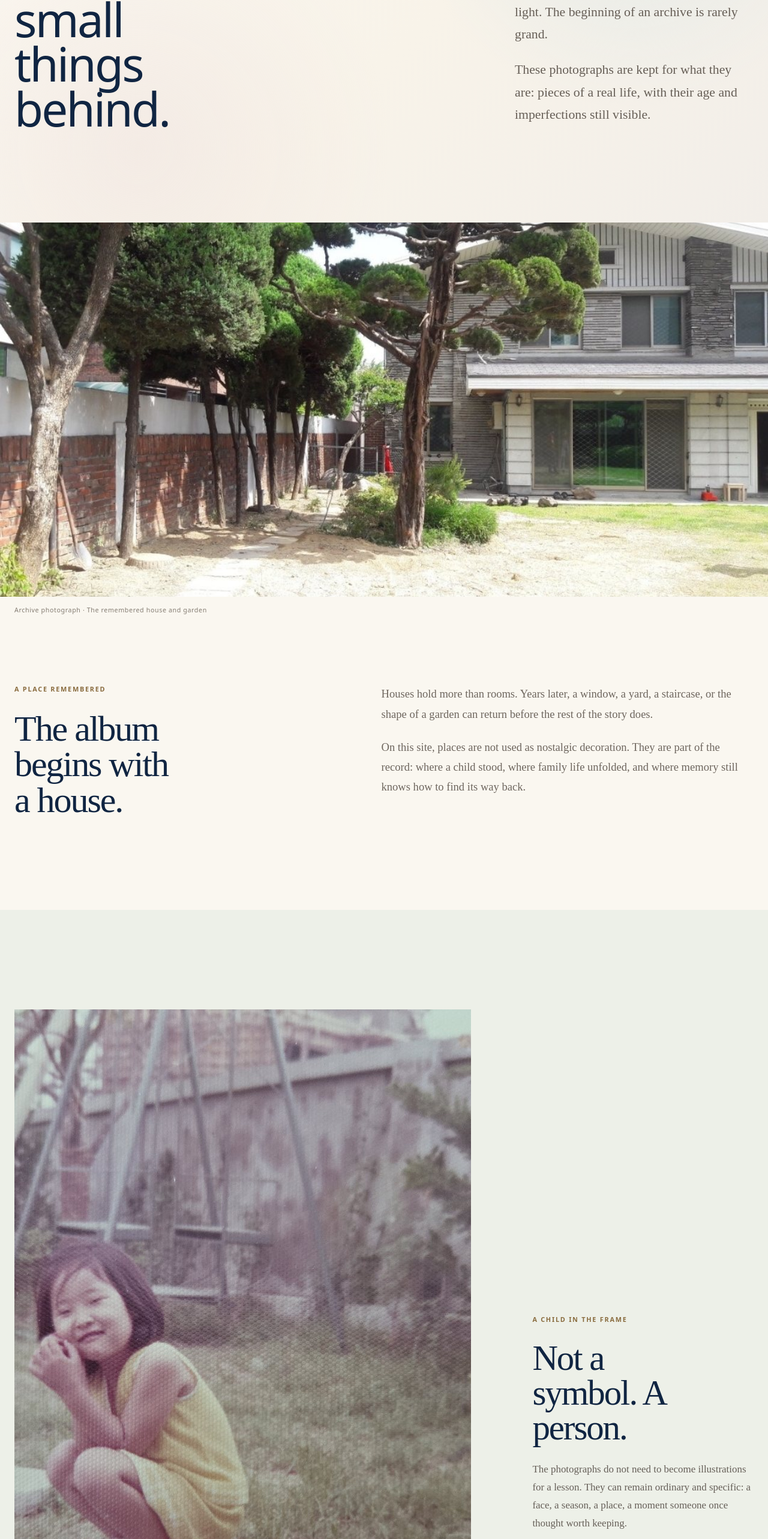
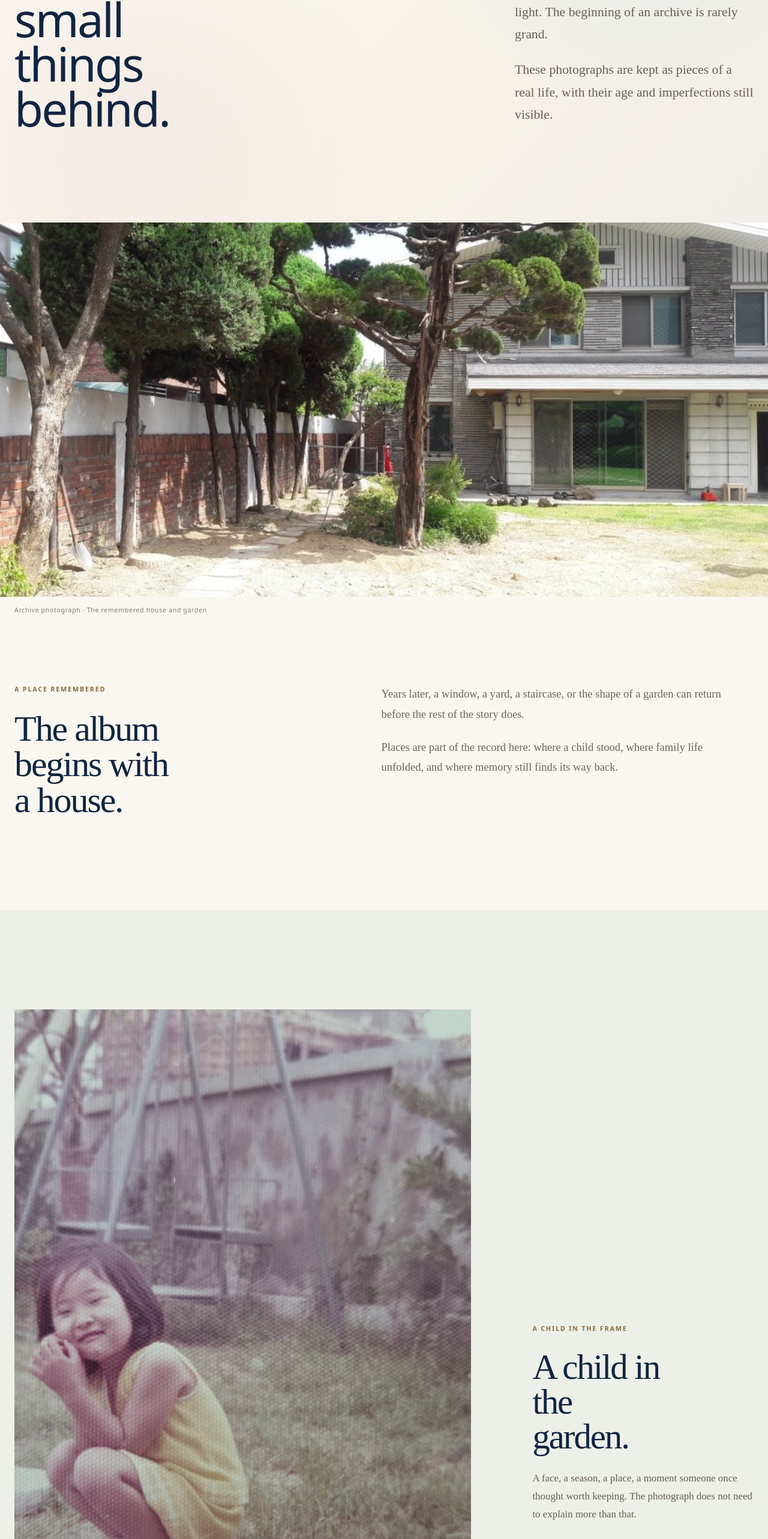
Before and after one commit to k-mama/esthercho, a Next.js app: page /archive in a window 1280 px wide. Shown: the part 1114-3680 px from the top of the page at 60% size. Built offline with nearby package versions, Linux system fonts and the light colour scheme.

Commit message:
edit: simplify Childhood editorial copy

```diff
--- a/src/app/archive/page.tsx
+++ b/src/app/archive/page.tsx
@@ -36,8 +36,8 @@ export default function ArchivePage() {
                 of an archive is rarely grand.
               </p>
               <p>
-                These photographs are kept for what they are: pieces of a real
-                life, with their age and imperfections still visible.
+                These photographs are kept as pieces of a real life, with their
+                age and imperfections still visible.
               </p>
             </div>
           </div>
@@ -66,14 +66,12 @@ export default function ArchivePage() {
           </div>
           <div className="childhood-house-copy-text">
             <p>
-              Houses hold more than rooms. Years later, a window, a yard, a
-              staircase, or the shape of a garden can return before the rest of
-              the story does.
+              Years later, a window, a yard, a staircase, or the shape of a
+              garden can return before the rest of the story does.
             </p>
             <p>
-              On this site, places are not used as nostalgic decoration. They
-              are part of the record: where a child stood, where family life
-              unfolded, and where memory still knows how to find its way back.
+              Places are part of the record here: where a child stood, where
+              family life unfolded, and where memory still finds its way back.
             </p>
           </div>
         </div>
@@ -94,11 +92,10 @@ export default function ArchivePage() {
 
           <div className="childhood-garden-copy">
             <p className="childhood-kicker">A CHILD IN THE FRAME</p>
-            <h2 id="childhood-garden-title">Not a symbol. A person.</h2>
+            <h2 id="childhood-garden-title">A child in the garden.</h2>
             <p>
-              The photographs do not need to become illustrations for a lesson.
-              They can remain ordinary and specific: a face, a season, a place,
-              a moment someone once thought worth keeping.
+              A face, a season, a place, a moment someone once thought worth
+              keeping. The photograph does not need to explain more than that.
             </p>
           </div>
         </div>
@@ -117,9 +114,8 @@ export default function ArchivePage() {
               go home.
             </p>
             <p>
-              Those fragments belong in the archive too. When they become
-              stories, the missing parts are not invented simply to make the
-              memory look complete.
+              Those fragments belong in the archive too. Missing parts are not
+              invented simply to make a memory look complete.
             </p>
           </div>
         </div>
@@ -136,14 +132,9 @@ export default function ArchivePage() {
           </div>
           <div className="childhood-principle-copy">
             <p>
-              Original photographs are presented as archival material. When a
-              later image is reconstructed or reimagined from memory, it is
-              identified separately rather than allowed to pass as historical
-              evidence.
-            </p>
-            <p>
-              The aim is not to make the past prettier. It is to let a real life
-              remain recognizable inside the design.
+              Original photographs are presented as archival material. Images
+              reconstructed or reimagined from memory are identified separately,
+              never as historical evidence.
             </p>
             <Link href="/stories/" className="childhood-link">
               Enter the stories
@@ -155,10 +146,9 @@ export default function ArchivePage() {
       <section className="childhood-ending" aria-labelledby="childhood-ending-title">
         <div className="container childhood-ending-inner">
           <p className="childhood-kicker">THE ALBUM STAYS OPEN</p>
-          <h2 id="childhood-ending-title">More can return later.</h2>
+          <h2 id="childhood-ending-title">The album is not finished.</h2>
           <p>
-            The childhood archive is allowed to remain unfinished. A photograph
-            can wait years for the story that belongs beside it.
+            A photograph can wait years for the story that belongs beside it.
           </p>
         </div>
       </section>
```
